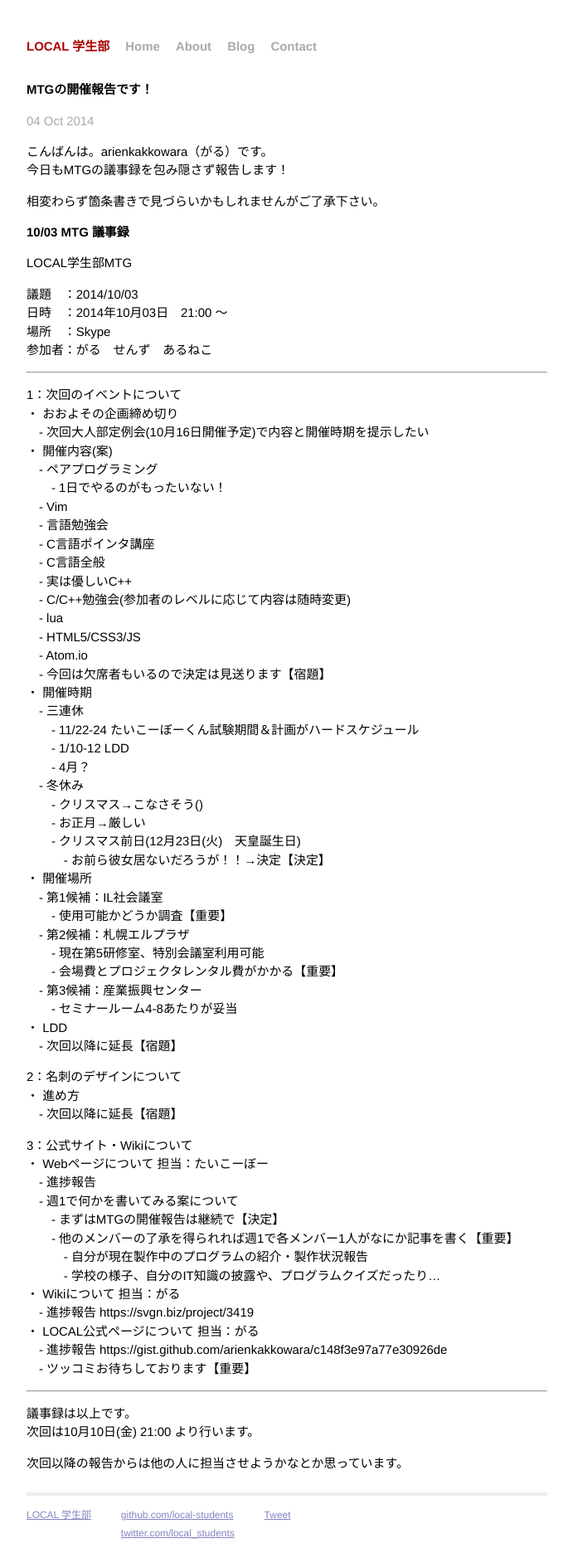
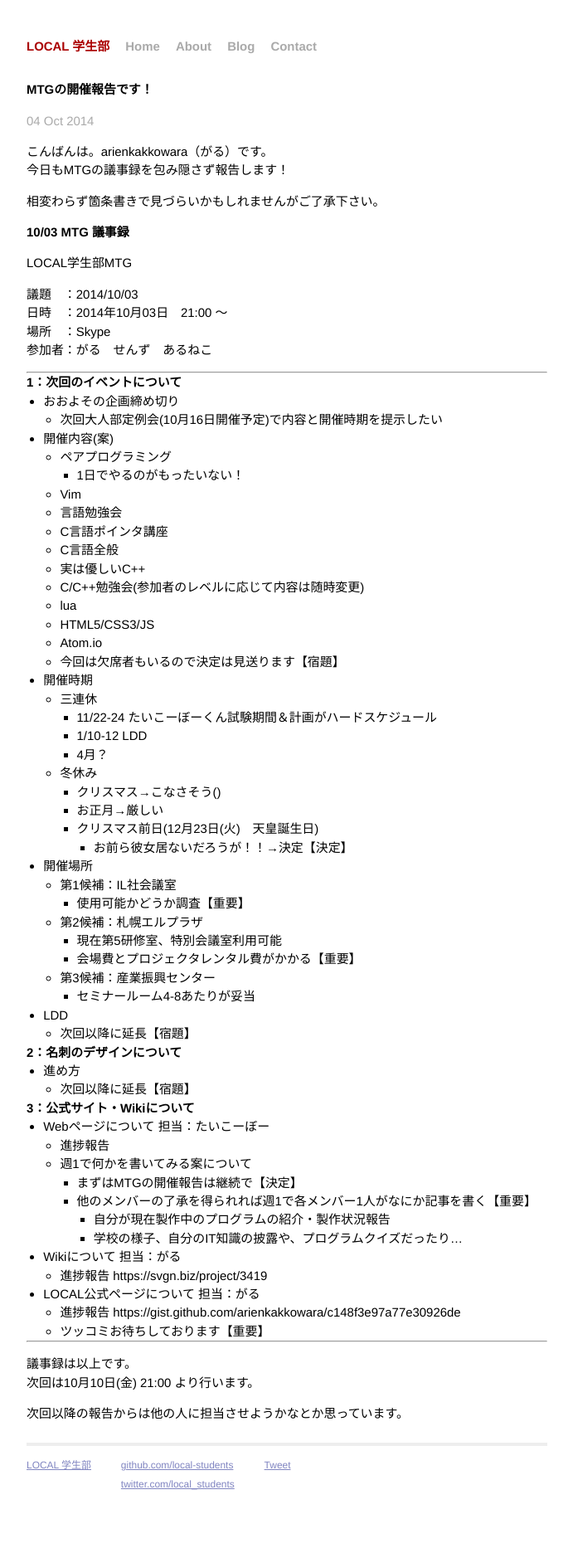
Before and after one commit to local-students/local-students.github.io, a Jekyll site: the page built from _posts/2014-10-04-MTG.markdown, in a window 1280 px wide. Shown: the whole page at 83% size, without its empty margins (294-985 px from the left). Built offline with Jekyll 4.4.1, drawn with Linux system fonts in a browser that asks for light colours; Markdown is read by kramdown in place of the engine named in the settings; comment, search, counter and statistics services are not loaded; after the commit the page ends 1812 px from its top, so only the background shows below that.

Commit message:
Fixed Markdown

```diff
--- a/_posts/2014-10-04-MTG.markdown
+++ b/_posts/2014-10-04-MTG.markdown
@@ -13,7 +13,7 @@ categories: MTG
 
 # 10/03 MTG 議事録
 
-LOCAL学生部MTG
+  LOCAL学生部MTG
 
 議題　：2014/10/03
 日時　：2014年10月03日　21:00 ～
@@ -21,62 +21,62 @@ LOCAL学生部MTG
 参加者：がる　せんず　あるねこ
 
 ----------------------------------------------------------------------
-1：次回のイベントについて
-・ おおよその企画締め切り
-　- 次回大人部定例会(10月16日開催予定)で内容と開催時期を提示したい
-・ 開催内容(案)
-　- ペアプログラミング
-　　- 1日でやるのがもったいない！
-　- Vim
-　- 言語勉強会
-　- C言語ポインタ講座
-　- C言語全般
-　- 実は優しいC++
-　- C/C++勉強会(参加者のレベルに応じて内容は随時変更)
-　- lua
-　- HTML5/CSS3/JS
-　- Atom.io
-　- 今回は欠席者もいるので決定は見送ります【宿題】
-・ 開催時期
-　- 三連休
-　　- 11/22-24 たいこーぼーくん試験期間＆計画がハードスケジュール
-　　- 1/10-12 LDD
-　　- 4月？
-　- 冬休み
-　　- クリスマス→こなさそう()
-　　- お正月→厳しい
-　　- クリスマス前日(12月23日(火)　天皇誕生日)
-　　　- お前ら彼女居ないだろうが！！→決定【決定】
-・ 開催場所
-　- 第1候補：IL社会議室
-　　- 使用可能かどうか調査【重要】
-　- 第2候補：札幌エルプラザ
-　　- 現在第5研修室、特別会議室利用可能
-　　- 会場費とプロジェクタレンタル費がかかる【重要】
-　- 第3候補：産業振興センター
-　　- セミナールーム4-8あたりが妥当
-・ LDD
-　- 次回以降に延長【宿題】
+##1：次回のイベントについて
+* おおよその企画締め切り
+  * 次回大人部定例会(10月16日開催予定)で内容と開催時期を提示したい
+* 開催内容(案)
+  * ペアプログラミング
+    * 1日でやるのがもったいない！
+  * Vim
+  * 言語勉強会
+  * C言語ポインタ講座
+  * C言語全般
+  * 実は優しいC++
+  * C/C++勉強会(参加者のレベルに応じて内容は随時変更)
+  * lua
+  * HTML5/CSS3/JS
+  * Atom.io
+  * 今回は欠席者もいるので決定は見送ります【宿題】
+* 開催時期
+  * 三連休
+    * 11/22-24 たいこーぼーくん試験期間＆計画がハードスケジュール
+    * 1/10-12 LDD
+    * 4月？
+  * 冬休み
+    * クリスマス→こなさそう()
+    * お正月→厳しい
+    * クリスマス前日(12月23日(火)　天皇誕生日)
+      * お前ら彼女居ないだろうが！！→決定【決定】
+* 開催場所
+  * 第1候補：IL社会議室
+    * 使用可能かどうか調査【重要】
+  * 第2候補：札幌エルプラザ
+    * 現在第5研修室、特別会議室利用可能
+    * 会場費とプロジェクタレンタル費がかかる【重要】
+  * 第3候補：産業振興センター
+    * セミナールーム4-8あたりが妥当
+* LDD
+  * 次回以降に延長【宿題】
 
 
-2：名刺のデザインについて
-・ 進め方
-　- 次回以降に延長【宿題】
+##2：名刺のデザインについて
+* 進め方
+  * 次回以降に延長【宿題】
 
 
-3：公式サイト・Wikiについて
-・ Webページについて 担当：たいこーぼー
-　- 進捗報告
-　- 週1で何かを書いてみる案について
-　　- まずはMTGの開催報告は継続で【決定】
-　　- 他のメンバーの了承を得られれば週1で各メンバー1人がなにか記事を書く【重要】
-　　　- 自分が現在製作中のプログラムの紹介・製作状況報告
-　　　- 学校の様子、自分のIT知識の披露や、プログラムクイズだったり…
-・ Wikiについて 担当：がる
-　- 進捗報告 https://svgn.biz/project/3419
-・ LOCAL公式ページについて 担当：がる
-　- 進捗報告 https://gist.github.com/arienkakkowara/c148f3e97a77e30926de
-　- ツッコミお待ちしております【重要】
+##3：公式サイト・Wikiについて
+* Webページについて 担当：たいこーぼー
+  * 進捗報告
+  * 週1で何かを書いてみる案について
+    * まずはMTGの開催報告は継続で【決定】
+    * 他のメンバーの了承を得られれば週1で各メンバー1人がなにか記事を書く【重要】
+      * 自分が現在製作中のプログラムの紹介・製作状況報告
+      * 学校の様子、自分のIT知識の披露や、プログラムクイズだったり…
+* Wikiについて 担当：がる
+  * 進捗報告 https://svgn.biz/project/3419
+* LOCAL公式ページについて 担当：がる
+  * 進捗報告 https://gist.github.com/arienkakkowara/c148f3e97a77e30926de
+  * ツッコミお待ちしております【重要】
 
 
 ---------------------------------------------------------------------
```
